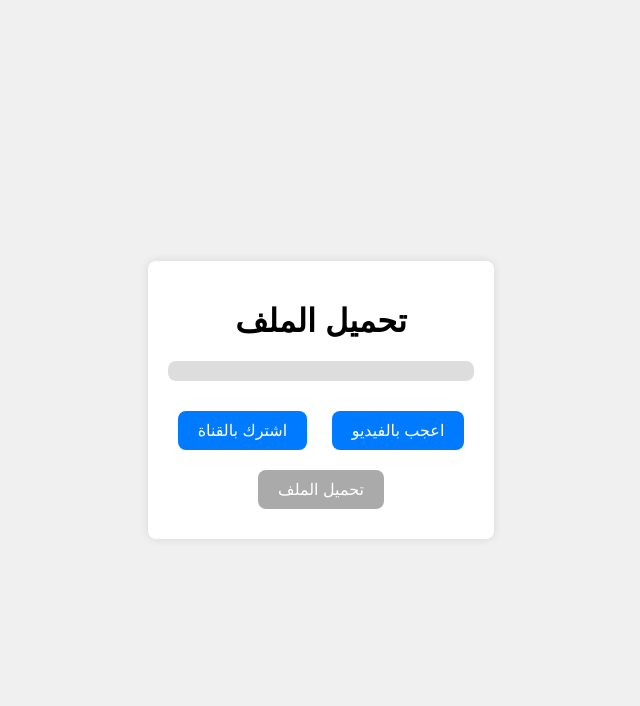
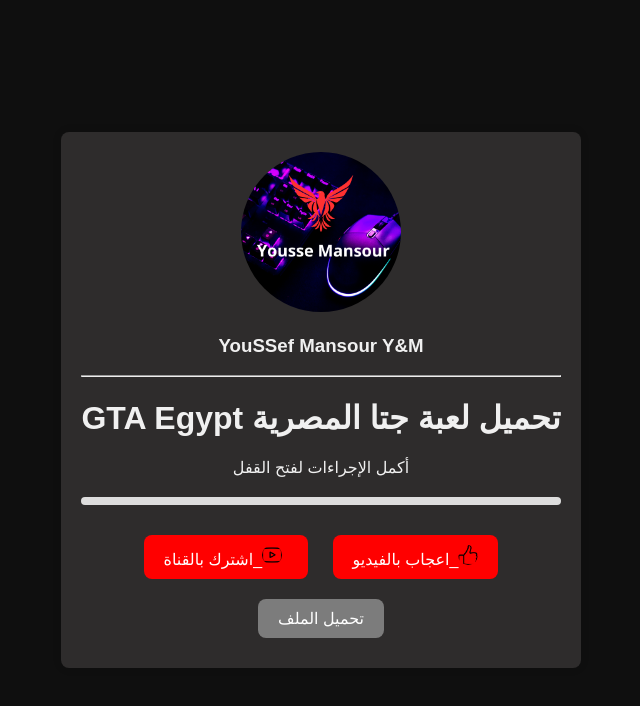
Before and after one commit to yousseymc/Youssef-Mansouer, a plain HTML site: page index.html in a window 1280 px wide. Shown: the whole page, without its empty margins (319-959 px from the left). Drawn offline with Linux system fonts and the light colour scheme.

Commit message:
Add files via upload

```diff
--- a/index.css
+++ b/index.css
@@ -21,14 +21,14 @@ body {
     width: 100%;
     background-color: #ddd;
     border-radius: 8px;
-    height: 20px;
+    height: 8px;
     position: relative;
 }
 
 #progress-bar {
     width: 0;
     height: 100%;
-    background-color: #4caf50;
+    background-color: #009705;
     border-radius: 8px;
     transition: width 0.5s;
 }
@@ -38,17 +38,47 @@ body {
     border: none;
     border-radius: 8px;
     color: #fff;
-    background-color: #007bff;
+    background-color: #ff0000;
     cursor: pointer;
     margin: 10px;
     font-size: 16px;
 }
 
 .button:disabled {
-    background-color: #aaa;
+    background-color: #7c7c7c;
     cursor: not-allowed;
 }
 
 .button:hover:not(:disabled) {
-    background-color: #0056b3;
+    background-color: #b44f4f;
 }
+
+
+
+
+body{
+    background: rgb(15, 15, 15);
+}
+
+div img{
+    width: 30%;
+}
+.container{
+    background: #2e2c2c;
+}
+.img{
+    width: 20px;
+
+}
+.im{
+  width: 20px;
+  margin-right: 6px;
+
+}
+.who{
+    color: #f0f0f0;
+}
+div img{
+    border-radius: 1200px;
+    width: 160px;
+}
--- a/index.html
+++ b/index.html
@@ -3,23 +3,35 @@
 <head>
     <meta charset="UTF-8">
     <meta name="viewport" content="width=device-width, initial-scale=1.0">
-    <title>تحميل الملف</title>
+    <title>Youssef Mansour [Y&M] تحميل لعبة GTA San Andreas Egypt</title>
     <link rel="stylesheet" href="index.css">
 </head>
 <body>
+
+
+
+
+
+
     <div class="container">
-        <h1>تحميل الملف</h1>
+        <div><img src="Yousse Mansour.png" alt=""></div>
+        <div class="who">
+        <H3>YouSSef Mansour Y&M</H3>
+        <hr>
+        <h1>GTA Egypt تحميل لعبة جتا المصرية </h1>
+        <P>أكمل الإجراءات لفتح القفل</P>
+    </div>
         <div id="progress">
             <div id="progress-bar"></div>
         </div>
-        <button id="subscribe-btn" class="button" onclick="subscribe()">اشترك بالقناة</button>
-        <button id="like-btn" class="button" onclick="like()">اعجب بالفيديو</button>
+        <button id="subscribe-btn" class="button" onclick="subscribe()">اشترك بالقناة_<img src="youtube (1).png" class="im" alt=""></button>
+        <button id="like-btn" class="button" onclick="like()">اعجاب بالفيديو_<img src="like.png" class="img" alt=""></button>
         <br>
-        <a id="download-link" href="path/to/your/file.zip" download>
-            <button id="download-btn" class="button" disabled>تحميل الملف</button>
+        <a id="download-link" href="https://www.mediafire.com/download/1h5s50e7sfaut26/Grand_egypt3__%D8%AC%D8%A7%D8%AA%D8%A7+%D9%85%D8%B5%D8%B1+%D8%A7%D9%84%D8%A7%D8%B5%D8%AF%D8%A7%D8%B1+%D8%A7%D9%84%D8%AA%D8%A7%D9%84%D8%AA.rar" download>
+            <button id="download-btn" class="button" disabled >تحميل الملف</button>
         </a>
     </div>
-
+</div>
     <script src="script.js"></script>
 </body>
 </html>
--- a/script.js
+++ b/script.js
@@ -2,13 +2,13 @@ let subscribeClicked = false;
 let likeClicked = false;
 
 function subscribe() {
-    window.open('https://www.youtube.com/channel/YOUR_CHANNEL_ID', '_blank');
+    window.open('https://www.youtube.com/@SupreYoussef', '_blank');
     subscribeClicked = true;
     updateProgress();
 }
 
 function like() {
-    window.open('https://www.youtube.com/watch?v=YOUR_VIDEO_ID', '_blank');
+    window.open('https://youtu.be/VJVvsdVBit0?si=NZcUIicVrz3od5Ja', '_blank');
     likeClicked = true;
     updateProgress();
 }
```
Also changed, not shown: Yousse Mansour.png (added), like.png (added), youtube (1).png (added).
